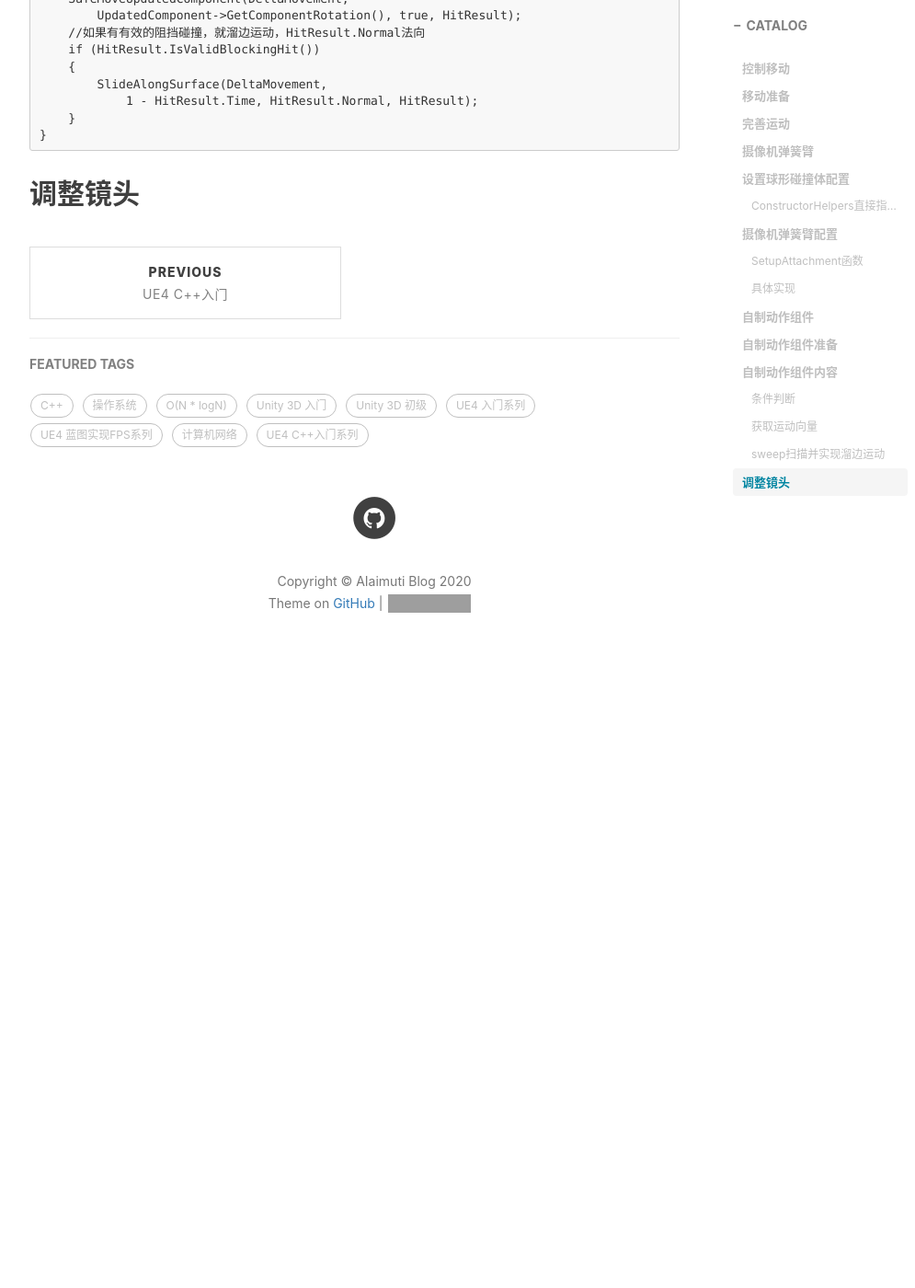
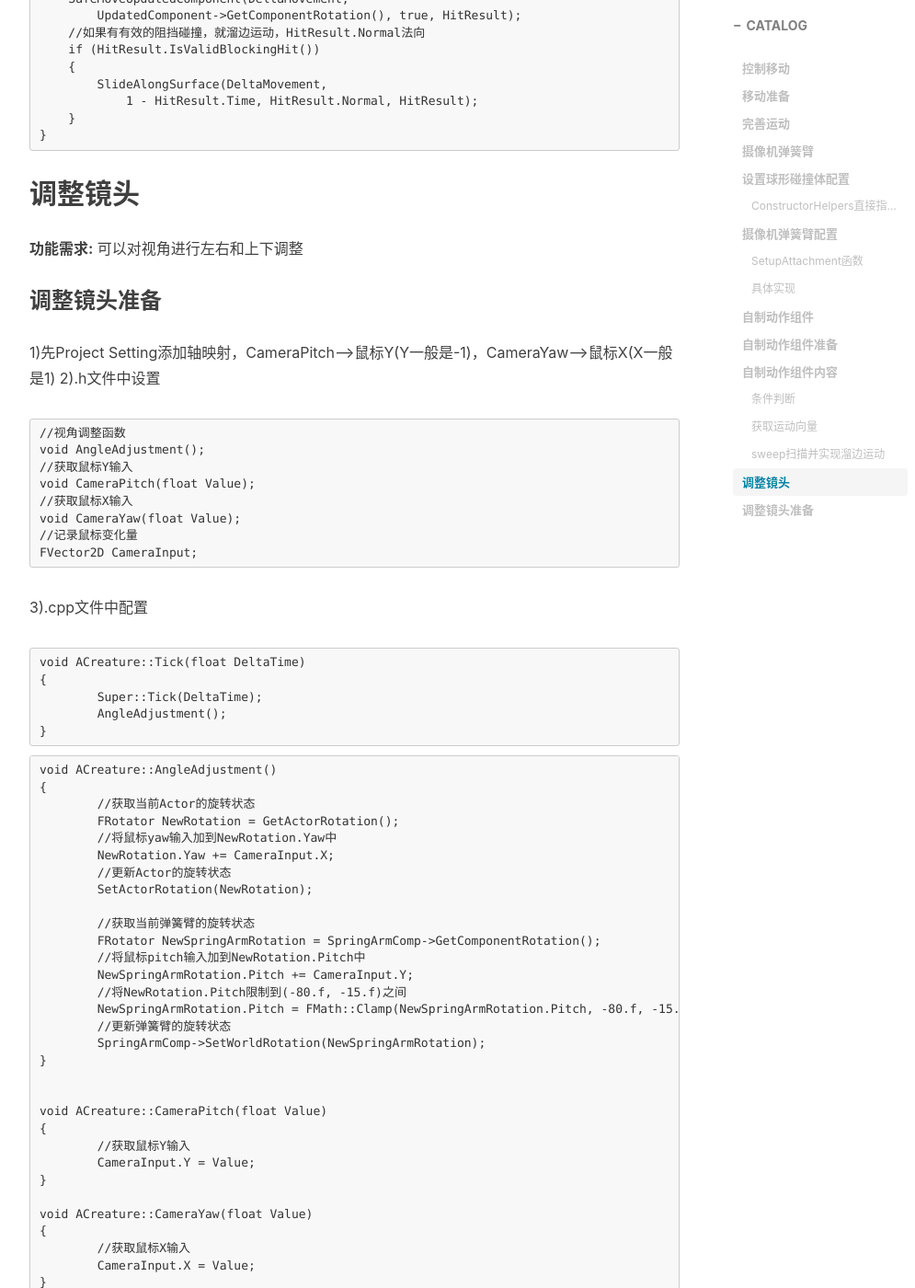
Before and after one commit to AIaimuti/aiaimuti.github.io, a Jekyll site: the page built from _posts/2020-4-24-C++_Movement.md, in a window 1280 px wide and 1400 px high, scrolled down 7293 px. Shown: the whole window at 92% size, without its empty margins (233-1228 px from the left). Built offline with Jekyll 4.4.1, drawn with Linux system fonts in a browser that asks for light colours; nearby versions of some CDN libraries; comment, search, counter and statistics services are not loaded; before the commit the page ends 8053 px from its top, so only the background shows below that; grey boxes are pictures that could not be loaded.

Commit message:
Update 2020-4-24-C++_Movement.md

````diff
--- a/_posts/2020-4-24-C++_Movement.md
+++ b/_posts/2020-4-24-C++_Movement.md
@@ -284,3 +284,59 @@ if (!DeltaMovement.IsNearlyZero())
 ```
 
 ## 调整镜头
+**功能需求:** 可以对视角进行左右和上下调整<br>
+
+### 调整镜头准备
+1)先Project Setting添加轴映射，CameraPitch-->鼠标Y(Y一般是-1)，CameraYaw-->鼠标X(X一般是1)
+2).h文件中设置
+```
+//视角调整函数
+void AngleAdjustment();
+//获取鼠标Y输入
+void CameraPitch(float Value);
+//获取鼠标X输入
+void CameraYaw(float Value);
+//记录鼠标变化量
+FVector2D CameraInput;
+```
+3).cpp文件中配置
+```
+void ACreature::Tick(float DeltaTime)
+{
+	Super::Tick(DeltaTime);
+	AngleAdjustment();
+}
+```
+```
+void ACreature::AngleAdjustment()
+{
+	//获取当前Actor的旋转状态
+	FRotator NewRotation = GetActorRotation();
+	//将鼠标yaw输入加到NewRotation.Yaw中
+	NewRotation.Yaw += CameraInput.X;
+	//更新Actor的旋转状态
+	SetActorRotation(NewRotation);
+
+	//获取当前弹簧臂的旋转状态
+	FRotator NewSpringArmRotation = SpringArmComp->GetComponentRotation();
+	//将鼠标pitch输入加到NewRotation.Pitch中
+	NewSpringArmRotation.Pitch += CameraInput.Y;
+	//将NewRotation.Pitch限制到(-80.f, -15.f)之间
+	NewSpringArmRotation.Pitch = FMath::Clamp(NewSpringArmRotation.Pitch, -80.f, -15.f);
+	//更新弹簧臂的旋转状态
+	SpringArmComp->SetWorldRotation(NewSpringArmRotation);
+}
+
+
+void ACreature::CameraPitch(float Value)
+{
+	//获取鼠标Y输入
+	CameraInput.Y = Value;
+}
+
+void ACreature::CameraYaw(float Value)
+{
+	//获取鼠标X输入
+	CameraInput.X = Value;
+}
+```
````
